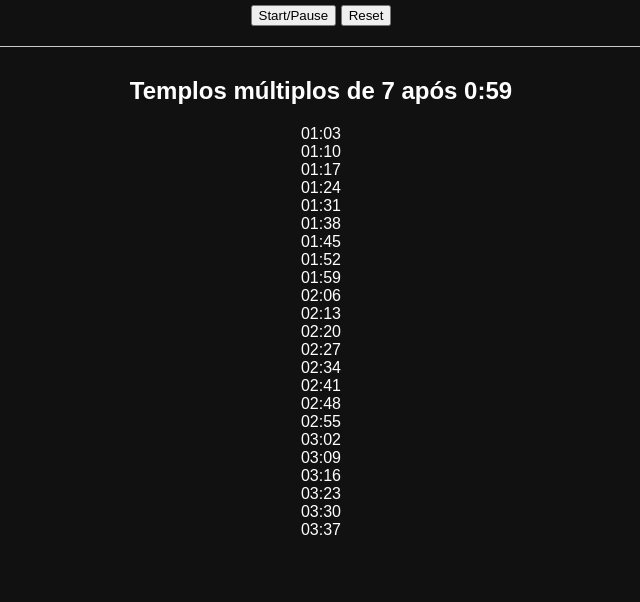
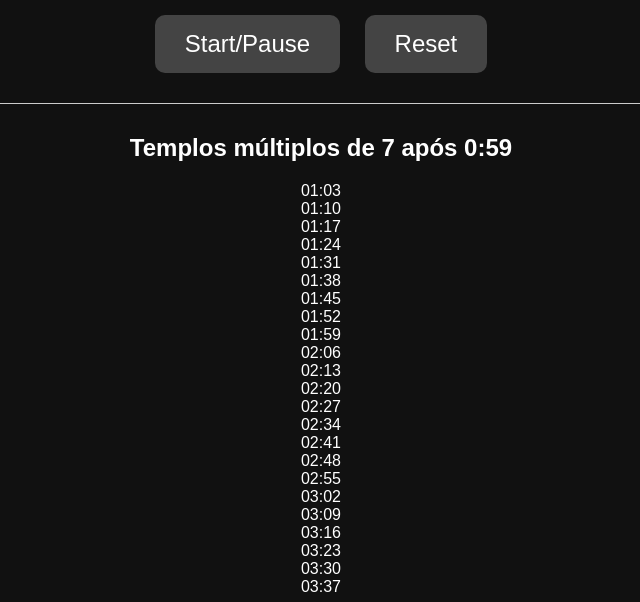
Before and after one commit to afa7789/timer_7_segundos, a plain HTML site: page index.html in a window 1280 px wide. Shown: the part 253-855 px from the top of the page, without its empty margins (319-959 px from the left). Before the commit the page ends 800 px from the top, so only its background shows below. Drawn offline with Linux system fonts and the light colour scheme.

Commit message:
Update index.html
mudando tamanho do botão para celulares.

```diff
--- a/index.html
+++ b/index.html
@@ -8,7 +8,22 @@
         #next-multiple { font-size: 24px; color: #ddd; transition: all 0.5s ease-in-out; }
         #times-list { border-top: 1px solid #ccc; margin-top: 20px; padding-top: 10px; height: 60vh; overflow-y: auto; }
         .highlight { color: #ff00ff; font-weight: bold; animation: pulse 0.5s infinite alternate; }
+        button {
+            font-size: 24px;
+            padding: 15px 30px;
+            margin: 10px;
+            border-radius: 10px;
+            background-color: #444;
+            color: #fff;
+            border: none;
+            cursor: pointer;
+            transition: transform 0.2s ease-in-out;
+        }
 
+        button:hover {
+            transform: scale(1.1);
+            background-color: #666;
+        }
         @keyframes pulse {
             0% { transform: scale(1); color: #ff00ff; text-shadow: 0 0 5px #ff00ff, 0 0 15px #ff00ff; }
             100% { transform: scale(1.1); color: #ffff00; text-shadow: 0 0 10px #ffff00, 0 0 20px #ffff00; }
```
